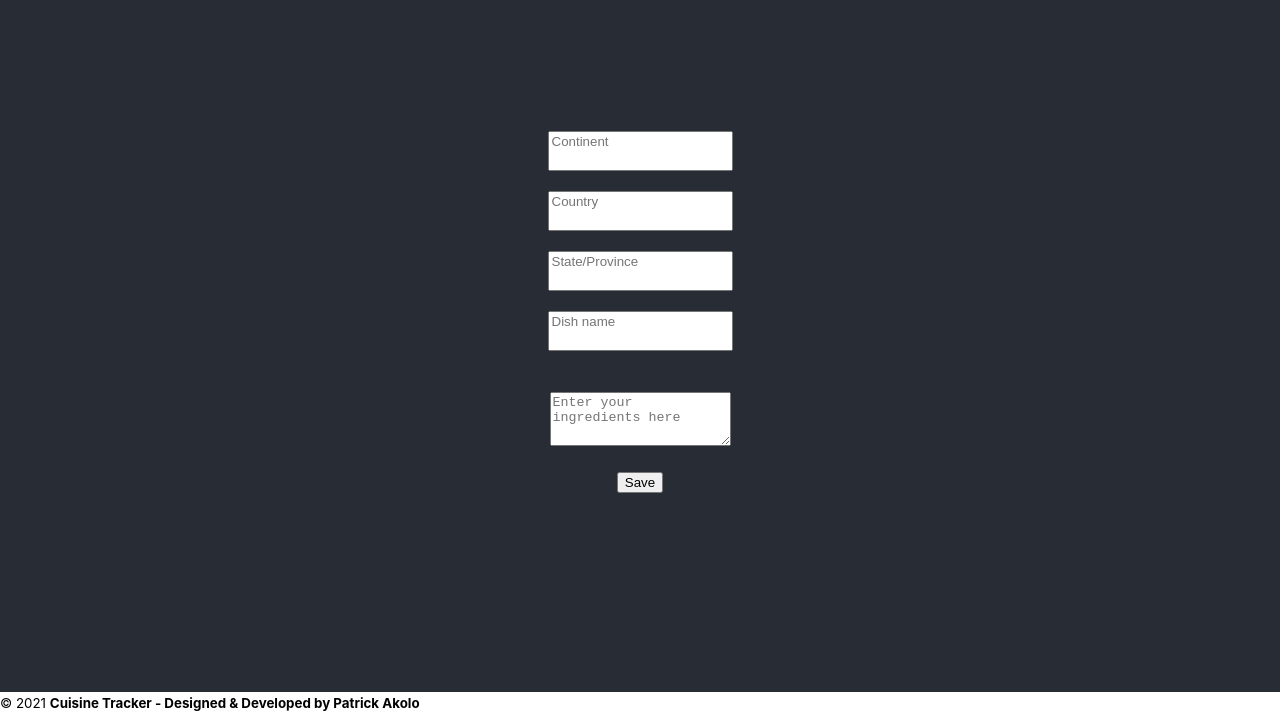
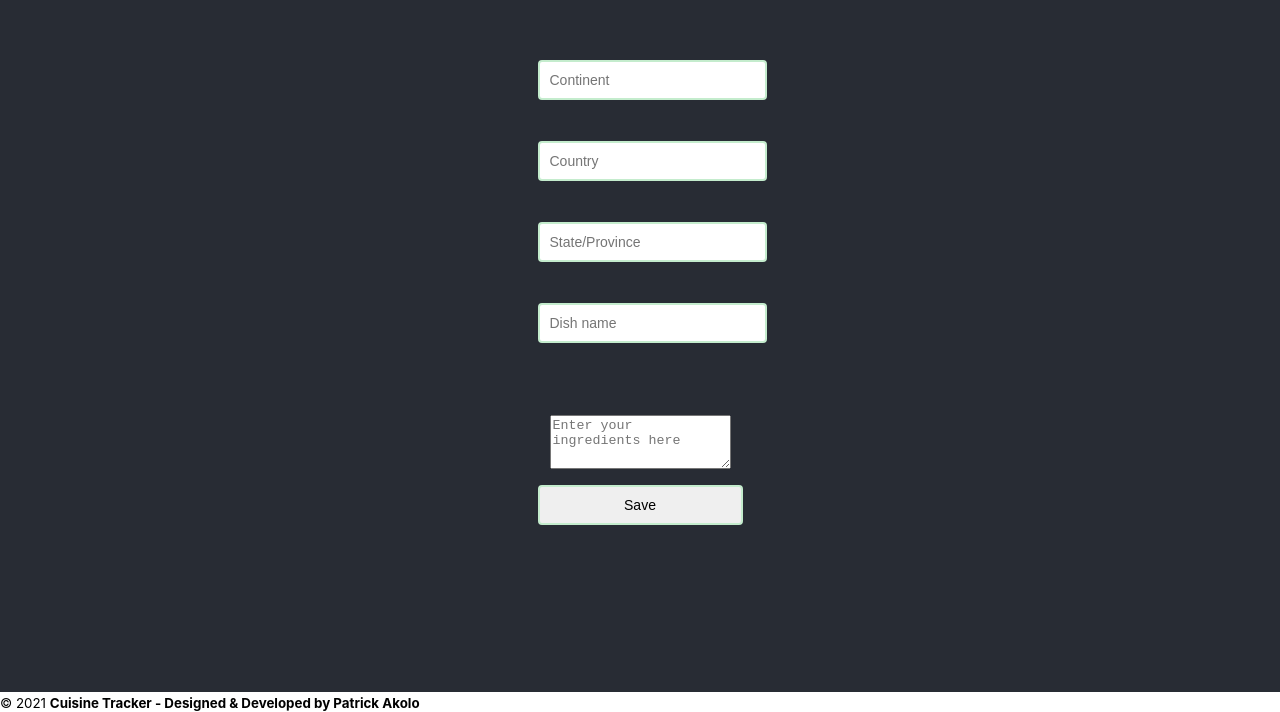
Before and after one commit to Pwako11/cuisine-tracker-client, a React (Create React App) app: page /dishes/new in a window 1280 px wide. Shown: the part 108-820 px from the top of the page. Built offline with nearby package versions, Linux system fonts and the light colour scheme; no server answers.

Commit message:
added CSS selectors to file

```diff
--- a/src/components/NewDish.js
+++ b/src/components/NewDish.js
@@ -34,7 +34,7 @@ const NewDishForm = ({createDish, updateDishForm, newDishFormData, history }) =>
 
     return(
 
-        <form onSubmit={handleSubmit}>
+        <form className="form-control" onSubmit={handleSubmit}>
 
             <input
                 class="form-control"
```
